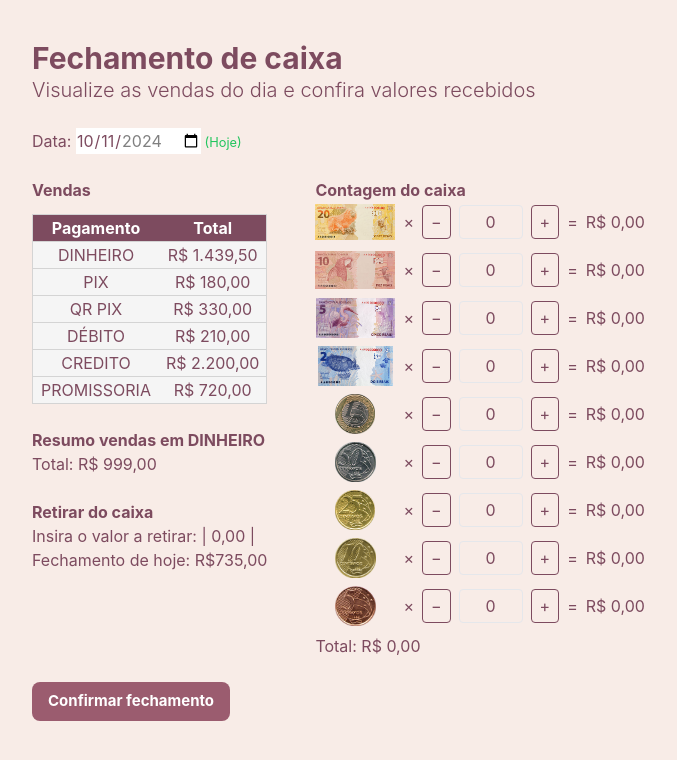
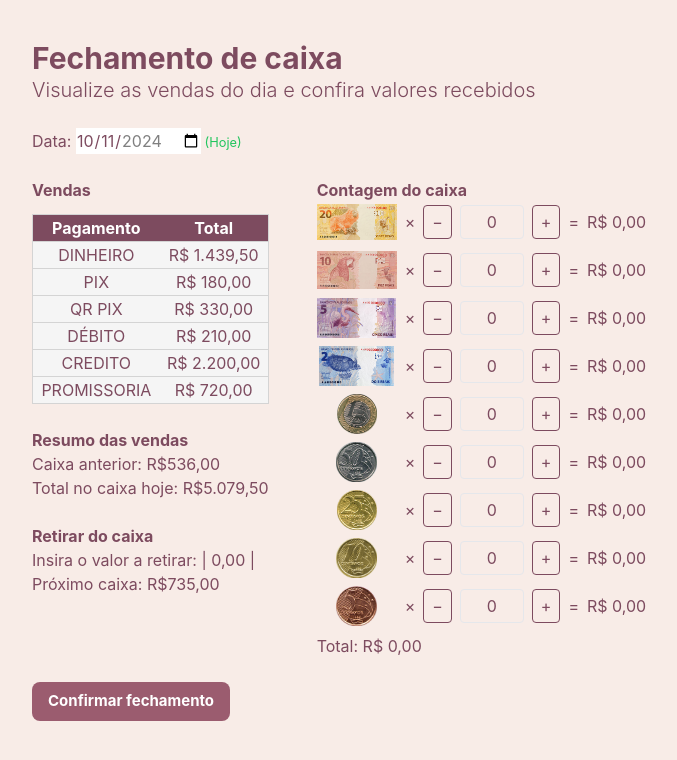
Before and after one commit to KombatRafael18/FiligranaCaixa, a React (Create React App) app in the folder Codigo/frontend/: page /fechamento-de-caixa in a window 1280 px wide. Shown: the top 760 px of the page, without its empty margins (8-685 px from the left). Built offline with nearby package versions, Linux system fonts and the light colour scheme.

Commit message:
Ajuste para novo layout da tela de fechamento de caixa

```diff
--- a/Codigo/frontend/src/pages/FechamentoDeCaixa.js
+++ b/Codigo/frontend/src/pages/FechamentoDeCaixa.js
@@ -113,9 +113,10 @@ function FechamentoDeCaixa() {
             </section>
 
             <section className="mt-6">
-              <h2 className="text-base font-bold">Resumo vendas em DINHEIRO</h2>
+              <h2 className="text-base font-bold">Resumo das vendas</h2>
               {/* TODO: Total de vendas em dinheiro */}
-              <p>Total: R$ 999,00</p>
+              <p>Caixa anterior: R$536,00</p>
+              <p>Total no caixa hoje: R$5.079,50</p>
             </section>
 
             <section className="mt-6">
@@ -123,7 +124,7 @@ function FechamentoDeCaixa() {
               {/* TODO: Permitir retirar dinheiro do caixa */}
               <div>
                 <p>Insira o valor a retirar: | 0,00 |</p>
-                <p>Fechamento de hoje: R$735,00</p>
+                <p>Próximo caixa: R$735,00</p>
               </div>
             </section>
           </div>
```
